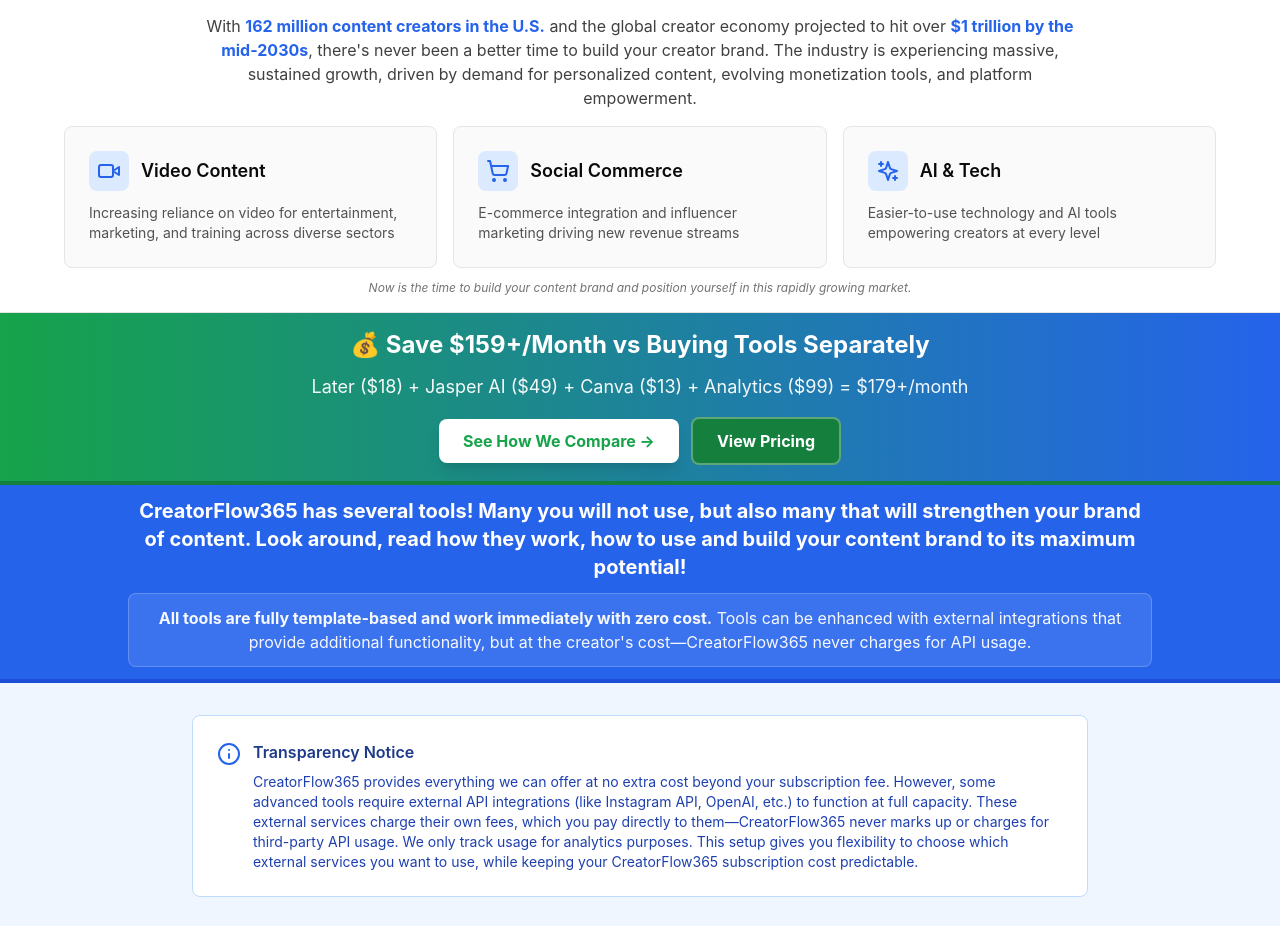
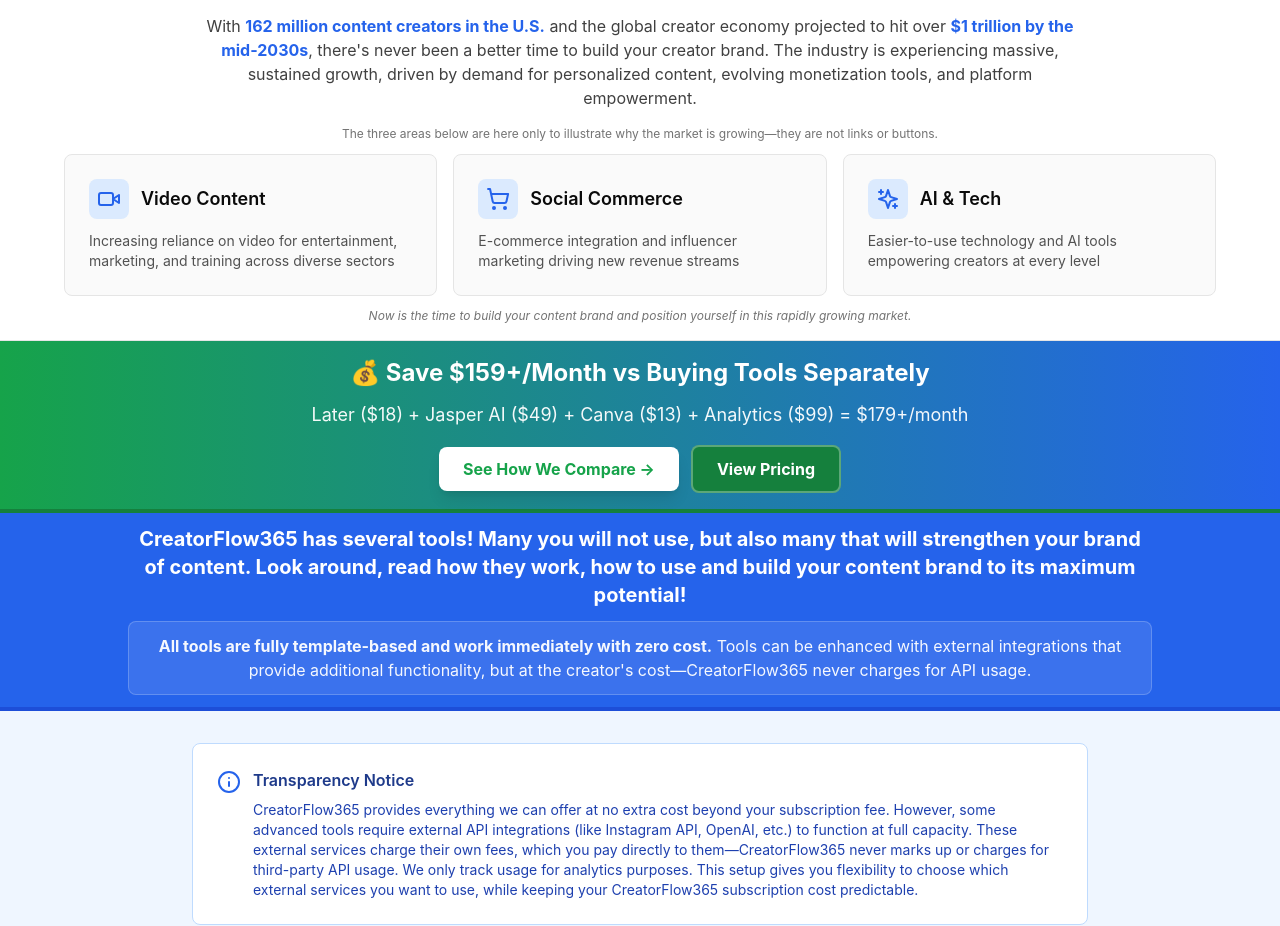
Before and after one commit to emasmela-dotcom/toolmarket365.com, a Next.js app: page / in a window 1280 px wide. Shown: the part 1582-2508 px from the top of the page. Built offline with nearby package versions, Linux system fonts and the light colour scheme; no server answers.

Commit message:
Add informational note on market growth in Home component

```diff
--- a/app/page.tsx
+++ b/app/page.tsx
@@ -140,7 +140,9 @@ export default function Home() {
             <p className="text-sm sm:text-base text-mono-700 dark:text-mono-300 text-center mb-4 max-w-4xl mx-auto">
               With <strong className="text-accent-600 dark:text-accent-400">162 million content creators in the U.S.</strong> and the global creator economy projected to hit over <strong className="text-accent-600 dark:text-accent-400">$1 trillion by the mid-2030s</strong>, there's never been a better time to build your creator brand. The industry is experiencing massive, sustained growth, driven by demand for personalized content, evolving monetization tools, and platform empowerment.
             </p>
-
+            <p className="text-xs text-mono-500 dark:text-mono-500 text-center mb-3 max-w-2xl mx-auto">
+              The three areas below are here only to illustrate why the market is growing—they are not links or buttons.
+            </p>
             <div className="grid grid-cols-1 md:grid-cols-3 gap-4 mb-3">
               <div className="bg-mono-50 dark:bg-mono-900 rounded-lg p-6 border border-mono-200 dark:border-mono-700">
                 <div className="flex items-center space-x-3 mb-3">
```
